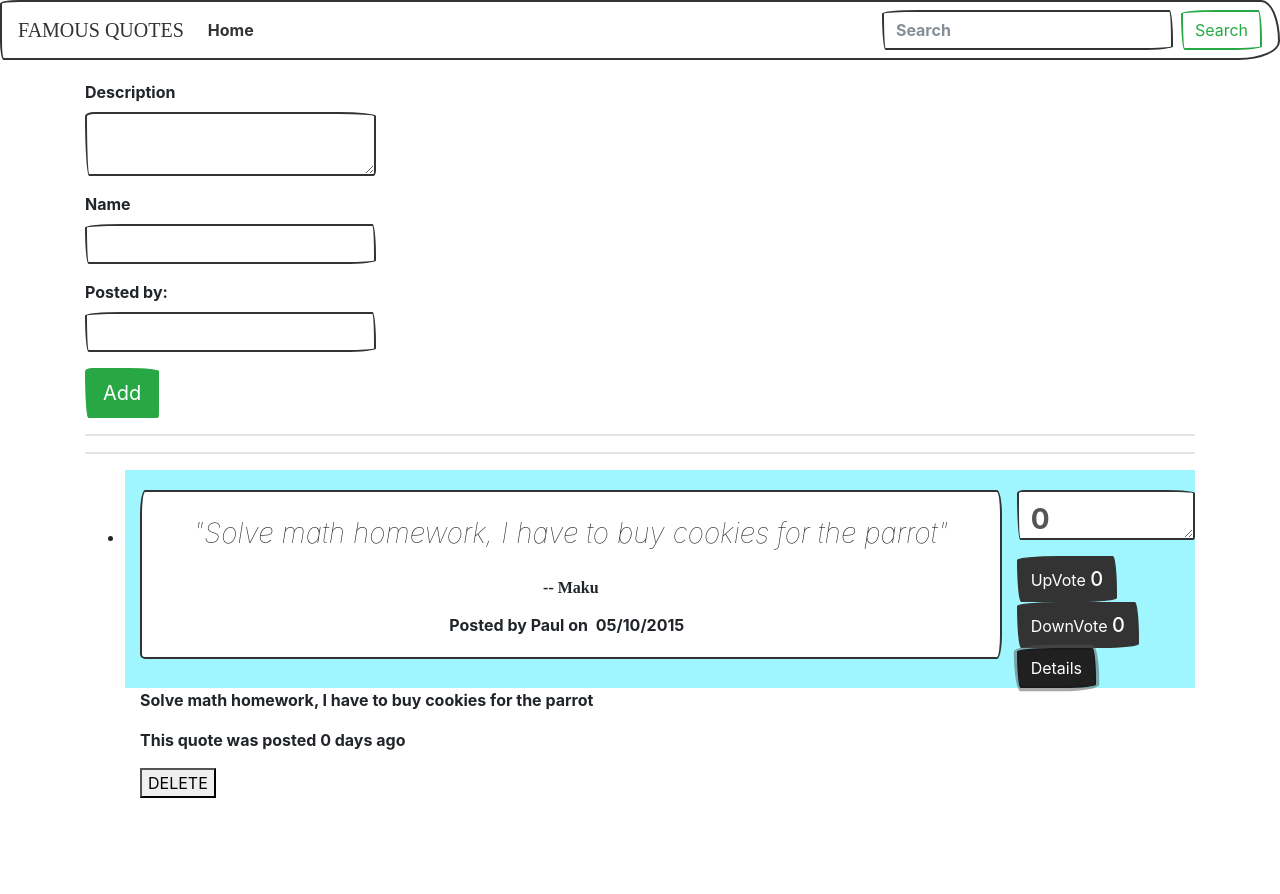
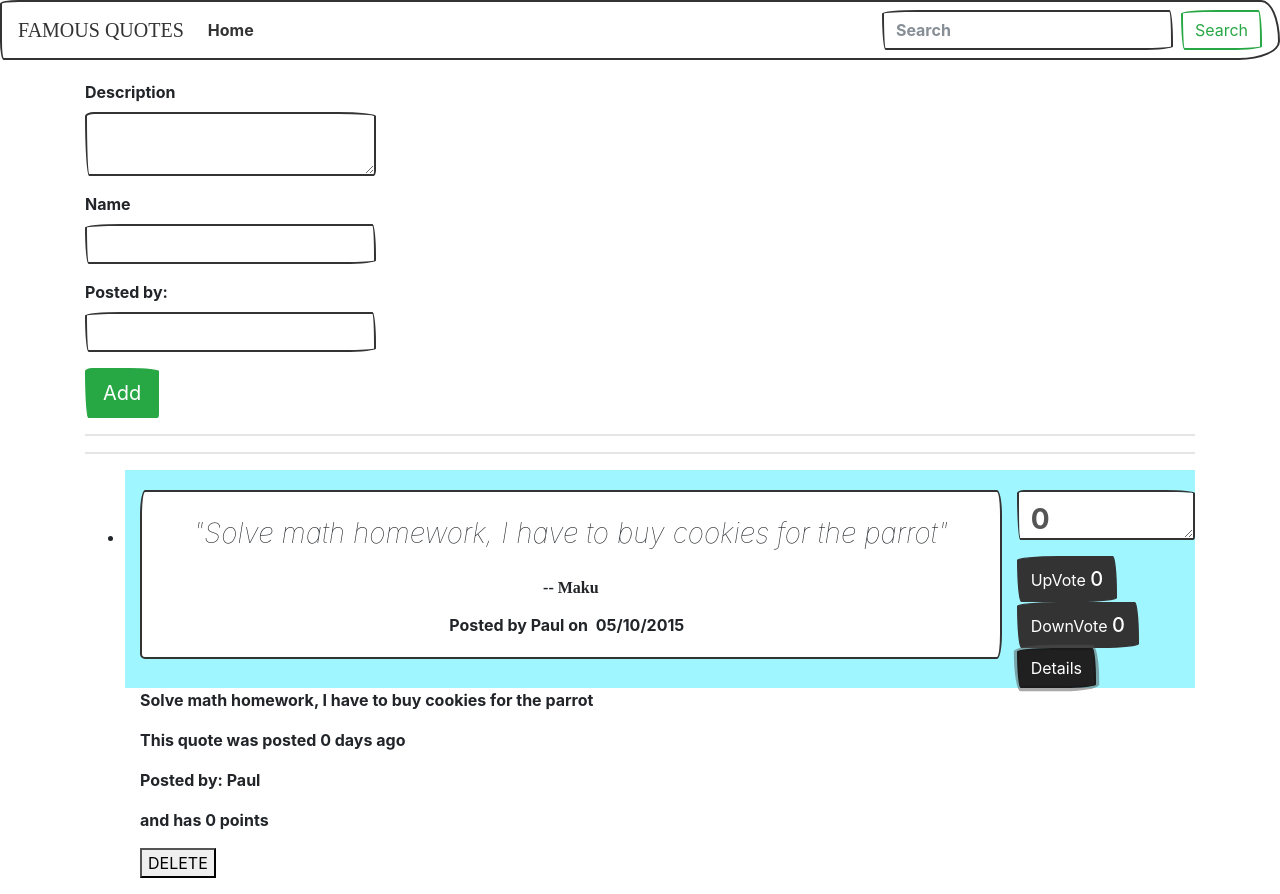
Before and after one commit to ma-za-kpe/quote-ip, an Angular app: page / in a window 1280 px wide. Both pictures are taken after a click on the button "Details". Before the commit the page ends 814 px from the top, so only its background shows below. Built offline with nearby package versions, Linux system fonts and the light colour scheme; a web font is replaced by a local one.

Commit message:
add points an publisher of wuoote in the detials section

```diff
--- a/src/app/quotes-details/quotes-details.component.html
+++ b/src/app/quotes-details/quotes-details.component.html
@@ -3,6 +3,8 @@
     <div class="col-md-12">
       <p>{{quote.description}}</p>
       <p>This quote was posted {{quote.completeDate| dateCount}} days ago</p>
+      <p>Posted by: {{quote.link}}</p>
+      <p>and has {{quote.vote}} points</p>
       <!-- <p>This goal will be completed in {{goal.completeDate|dateCount}} days</p> -->
       <button (click)='quoteComplete(true)'> DELETE </button>
 
```
